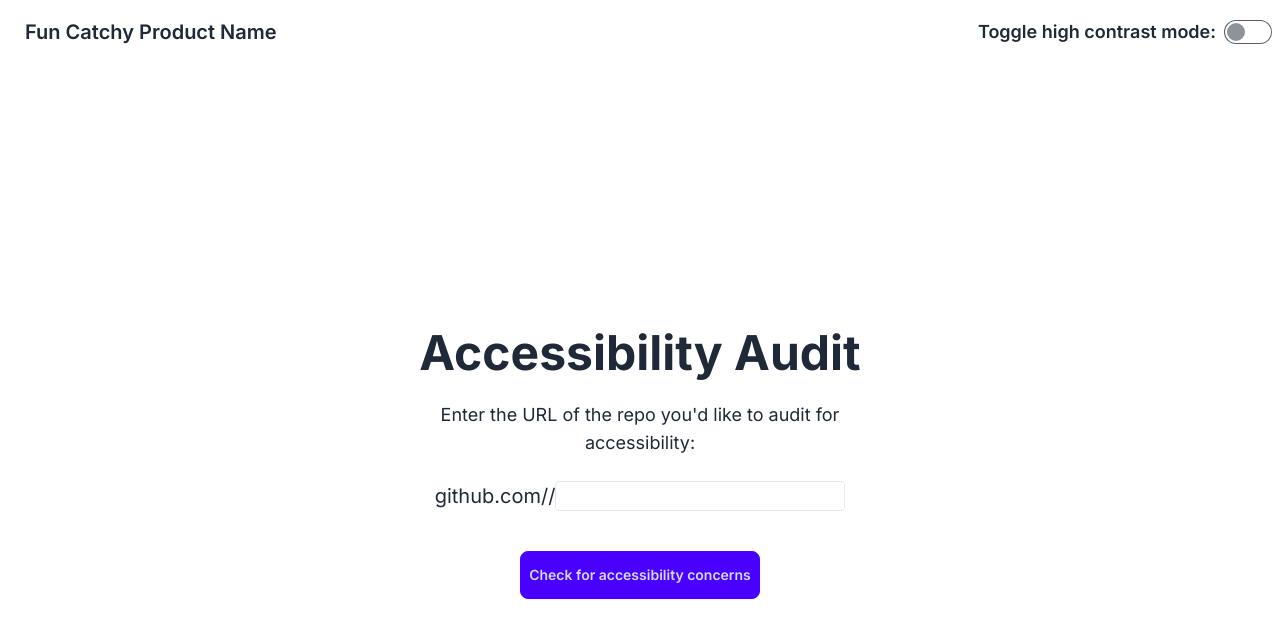
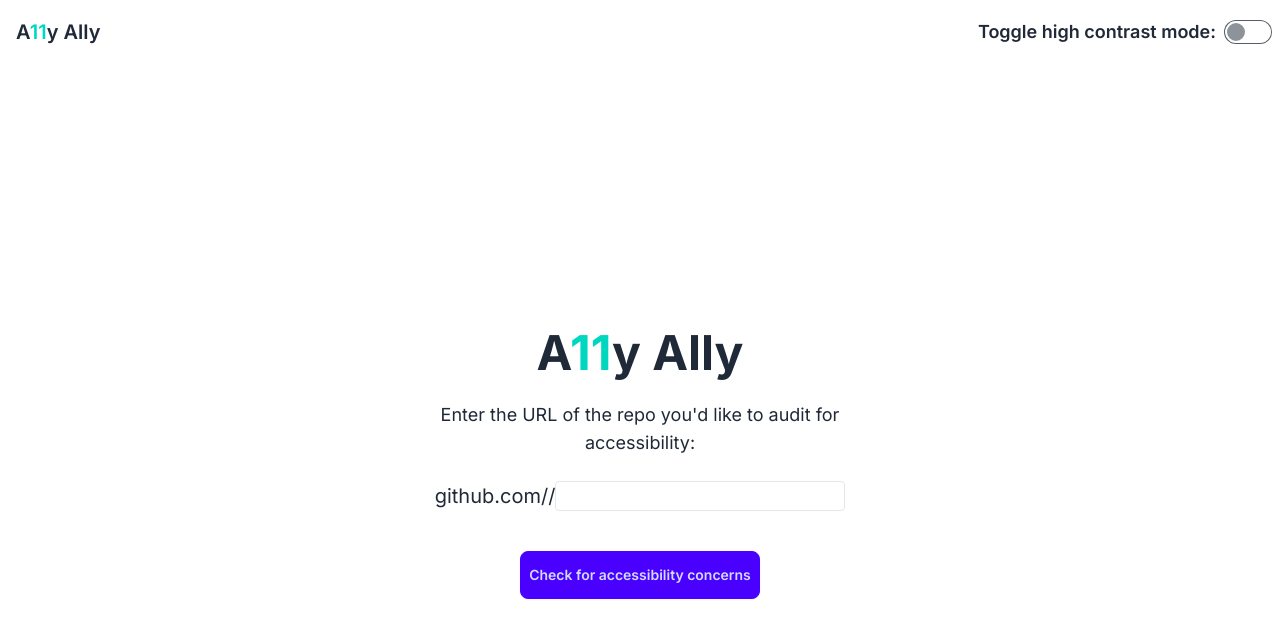
Before and after one commit to katemoser/a11y-ally, a Next.js app: page / in a window 1280 px wide. Shown: the top 638 px of the page. Built offline with nearby package versions, Linux system fonts and the light colour scheme.

Commit message:
renamed application

```diff
--- a/app/layout.tsx
+++ b/app/layout.tsx
@@ -7,8 +7,8 @@ import { RepoProvider } from "./contexts/RepoContext";
 const inter = Inter({ subsets: ["latin"] });
 
 export const metadata: Metadata = {
-  title: "Create Next App",
-  description: "Generated by create next app",
+  title: "A11y Ally",
+  description: "A tool to help you audit your GitHub repositories for accessibility concerns",
 };
 
 export default function RootLayout({
--- a/components/AccessibilityConcernDetails.tsx
+++ b/components/AccessibilityConcernDetails.tsx
@@ -23,7 +23,7 @@ export default function AccessibilityConcernDetails({
       <h2 className="text-sm text-accent font-semibold">{concern.file}</h2>
       <h1 className="card-title">{concern.title}</h1>
 
-      <section className="card-body text-pretty white-pre-wrap bg-base-100 rounded-md">
+      <section className="card-body text-pretty whitespace-pre-wrap bg-base-100 rounded-md">
         <p>{concern.description}</p>
         <div className="flex justify-right mt-4 space-x-10">
           <button
@@ -36,7 +36,7 @@ export default function AccessibilityConcernDetails({
           <button
             className="btn btn-warning"
             onClick={remove}
-            aria-label="Dismiss this concern"
+            aria-label="Dismiss this concern and go to the next"
           >
             Not Today
           </button>
--- a/components/NavBar.tsx
+++ b/components/NavBar.tsx
@@ -2,7 +2,7 @@ export default function NavBar() {
   return (
     <nav className="navbar bg-base-100">
       <div className="flex-1">
-        <a className="btn btn-ghost text-xl">Fun Catchy Product Name</a>
+        <p className="px-2 font-semibold text-xl">A<span className="text-accent">11</span>y Ally</p>
       </div>
       <div className="flex-none">
         <p className="text-lg font-semibold px-2">Toggle high contrast mode: </p>
--- a/components/NoConcernsLeft.tsx
+++ b/components/NoConcernsLeft.tsx
@@ -5,7 +5,7 @@ export default function NoConcernsLeft() {
         <section className="max-w-md">
           <h1 className="text-5xl font-bold">No more concerns!</h1>
           <h2 className="py-6">
-            Thank you for using our tool today. We hope you found it helpful,
+            Thank you for using A<span className="text-accent">11</span>y Ally today. We hope you found it helpful,
             and you learned something new about accessibility.
           </h2>
           <a href="/" className="btn btn-primary">
--- a/components/SelectRepoForm.tsx
+++ b/components/SelectRepoForm.tsx
@@ -21,7 +21,7 @@ export default function SelectRepoForm() {
     <div className="hero">
       <div className="hero-content text-center">
         <div className="max-w-lg">
-      <h1 className="text-5xl font-bold">Accessibility Audit</h1>
+      <h1 className="text-5xl font-bold">A<span className="text-accent">11</span>y Ally</h1>
       <p className="py-6 text-lg">Enter the URL of the repo you'd like to audit for accessibility:</p>
       <form>
         <p className="mb-10 text-xl">
```
